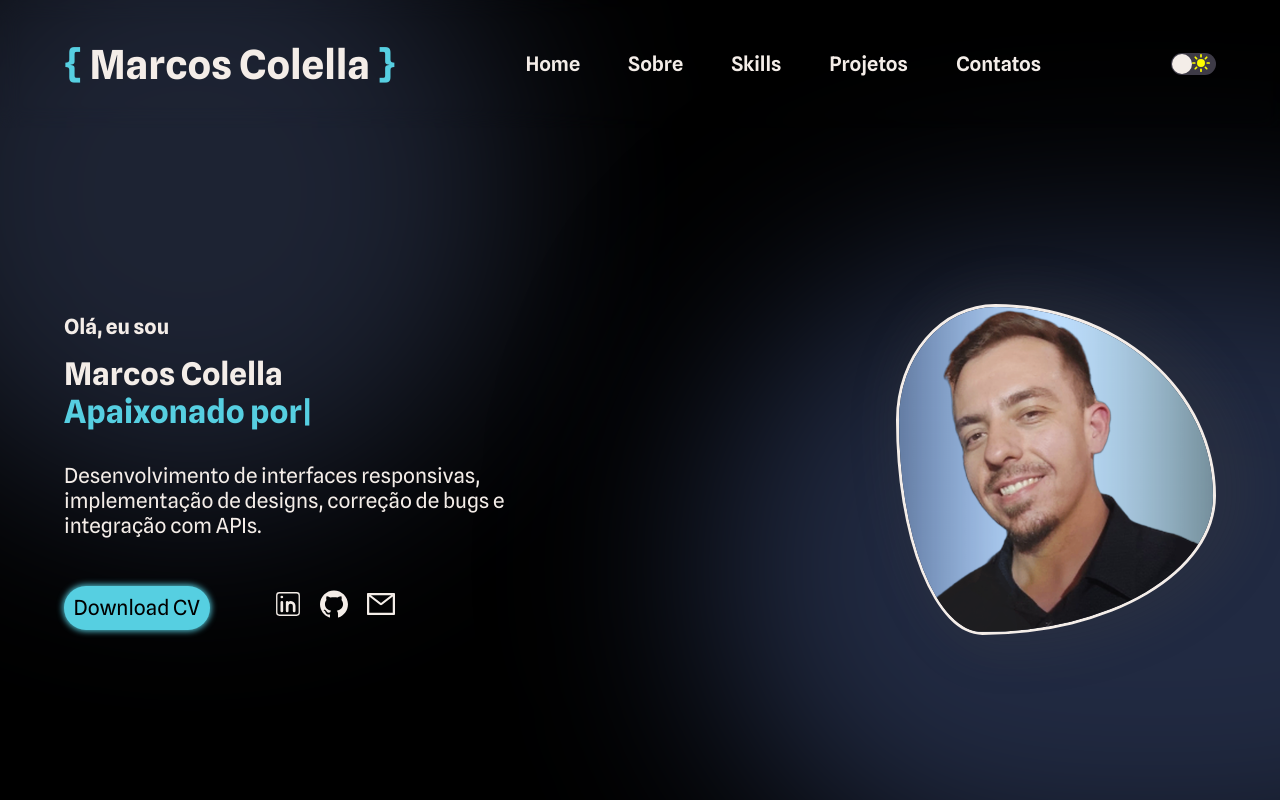
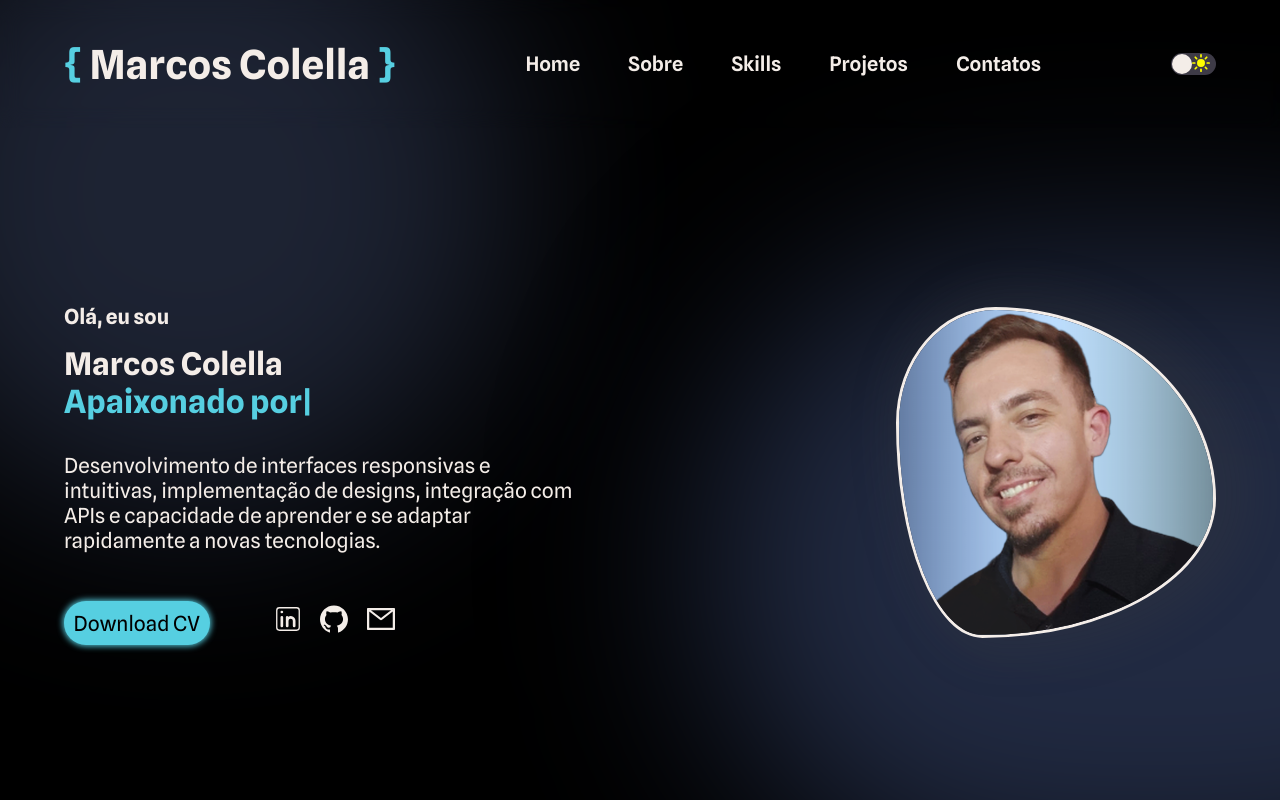
Before and after one commit to ColellaDev/Portfolio, a React (Vite) app: page / in a window 1280 px wide. Shown: the top 800 px of the page. Built offline with nearby package versions, Linux system fonts and the light colour scheme.

Commit message:
Atualização Componente Profile

```diff
--- a/src/components/Blur/index.jsx
+++ b/src/components/Blur/index.jsx
@@ -17,6 +17,4 @@ export function Blur() {
      <FinalLeft  background={TITLE === "dark" ? "#1c2642" : "rgb(221, 208, 255)"}/>
      </>
     )
-
-    //"rgba(25, 55, 109, 1)"
 }
--- a/src/components/Profile/index.jsx
+++ b/src/components/Profile/index.jsx
@@ -32,8 +32,8 @@ export function Home() {
                      />
 
                      <p>
-                      Desenvolvimento de interfaces responsivas, implementação de designs, correção de bugs e
-                      integração com APIs.
+                      Desenvolvimento de interfaces responsivas e intuitivas, implementação de designs,
+                      integração com APIs e capacidade de aprender e se adaptar rapidamente a novas tecnologias.
                      </p>
 
                        <Links>
```
